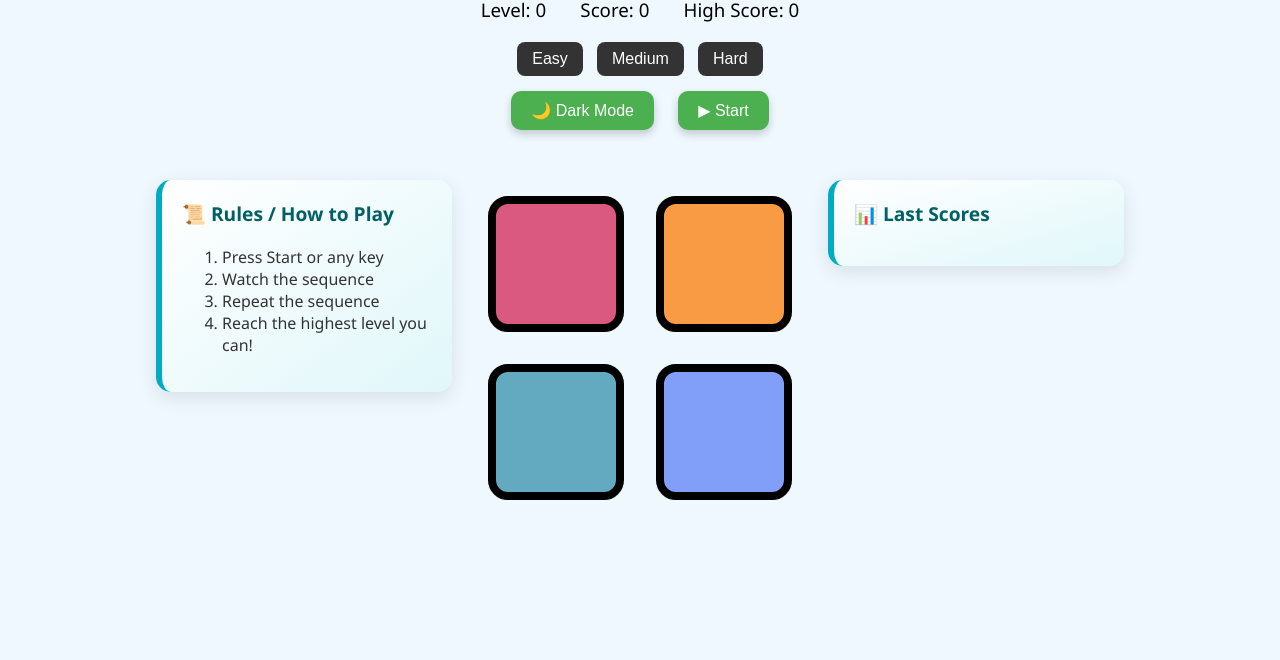
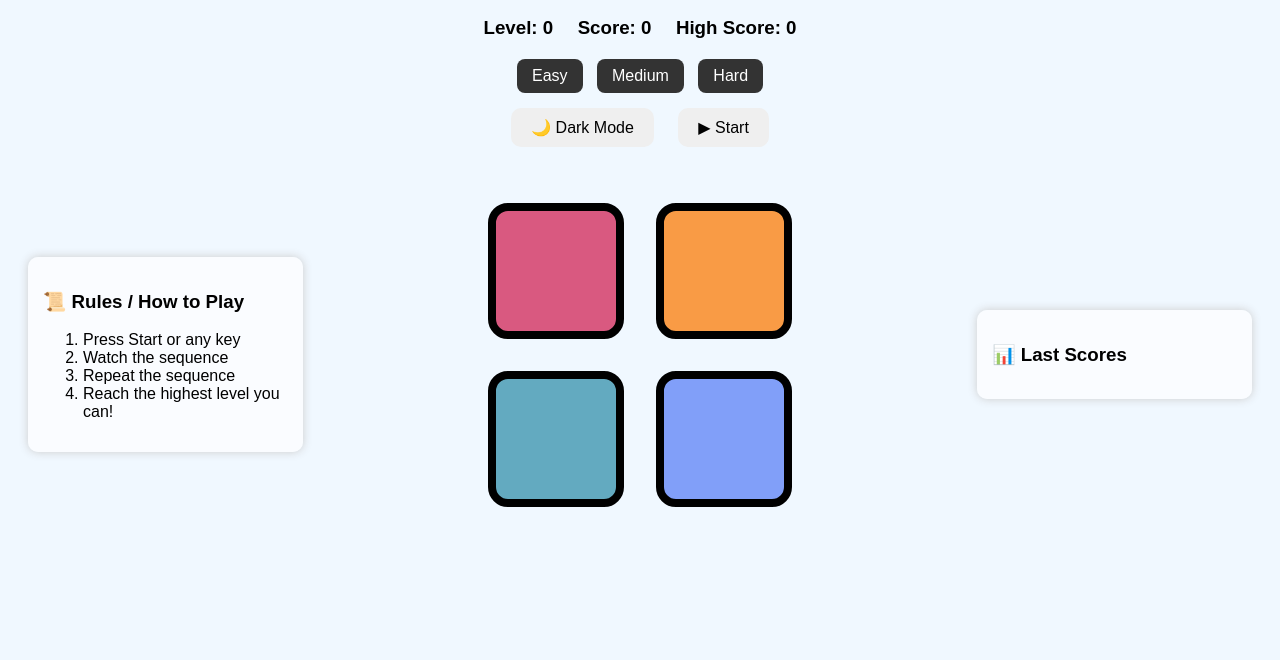
Before and after one commit to rikuuu19/Simon, a plain HTML site: page index.html in a window 1280 px wide. Shown: the part 151-811 px from the top of the page. Drawn offline with Linux system fonts and the light colour scheme.

Commit message:
Rename game.html to index.html

```diff
--- a/game.css
+++ b/game.css
@@ -1,21 +1,19 @@
 body {
   text-align: center;
   background-color: #f0f8ff;
-  font-family: 'Segoe UI', Tahoma, Geneva, Verdana, sans-serif;
   transition: background 0.5s, color 0.5s;
-  padding: 0;
-  margin: 0;
+  font-family: Arial, sans-serif;
+  padding: 20px;
 }
 
 h1 {
   font-size: 2.5rem;
-  margin: 20px 0 10px;
+  margin-bottom: 5px;
 }
 
 .top-info h3 {
   display: inline-block;
-  margin: 0 15px;
-  font-weight: normal;
+  margin: 0 10px;
 }
 
 .controls {
@@ -29,16 +27,9 @@ h1 {
   border-radius: 10px;
   font-size: 1rem;
   cursor: pointer;
-  background-color: #4caf50;
-  color: white;
-  box-shadow: 0 4px 8px rgba(0,0,0,0.2);
-  transition: background 0.3s;
-}
-#start-btn:hover, #theme-btn:hover {
-  background-color: #388e3c;
 }
 
-.mode-btn {
+.difficulty .mode-btn {
   margin: 5px;
   padding: 8px 15px;
   font-size: 1rem;
@@ -51,38 +42,6 @@ h1 {
 }
 .mode-btn:hover {
   background: #555;
-}
-
-.game-layout {
-  display: flex;
-  justify-content: center;
-  align-items: flex-start;
-  margin-top: 40px;
-  flex-wrap: wrap;
-  min-height: 60vh;
-  gap: 20px;
-}
-
-.side-box {
-  width: 250px;
-  text-align: left;
-  padding: 20px;
-  border-radius: 15px;
-  background: linear-gradient(to bottom right, #ffffff, #e0f7fa);
-  box-shadow: 0 6px 20px rgba(0,0,0,0.1);
-  color: #333;
-  border-left: 6px solid #00acc1;
-}
-
-.side-box h3 {
-  margin-top: 0;
-  font-size: 1.2rem;
-  color: #006064;
-}
-
-#scoreboard {
-  padding-left: 20px;
-  list-style-type: decimal;
 }
 
 .btn-container {
@@ -123,6 +82,29 @@ h1 {
   filter: brightness(0.8);
 }
 
+/* Side Layout */
+.game-layout {
+  display: flex;
+  justify-content: space-between;
+  align-items: center;
+  margin-top: 30px;
+  flex-wrap: wrap;
+}
+
+.side-box {
+  width: 20%;
+  min-width: 200px;
+  text-align: left;
+  padding: 15px;
+  background-color: #ffffffaa;
+  border-radius: 10px;
+  box-shadow: 0 0 10px #ccc;
+}
+
+#scoreboard {
+  padding-left: 20px;
+}
+
 /* Dark Mode */
 .dark-mode {
   background-color: #121212;
@@ -132,11 +114,6 @@ h1 {
   border-color: white;
 }
 .dark-mode .side-box {
-  background: linear-gradient(to bottom right, #1e1e1e, #2c2c2c);
-  color: #fff;
-  border-left-color: #29b6f6;
+  background-color: #1e1e1e;
+  box-shadow: 0 0 10px #444;
 }
-.dark-mode #theme-btn, .dark-mode #start-btn {
-  background-color: #444;
-  color: white;
-}
```
Also changed, not shown: index.html (renamed from game.html).
